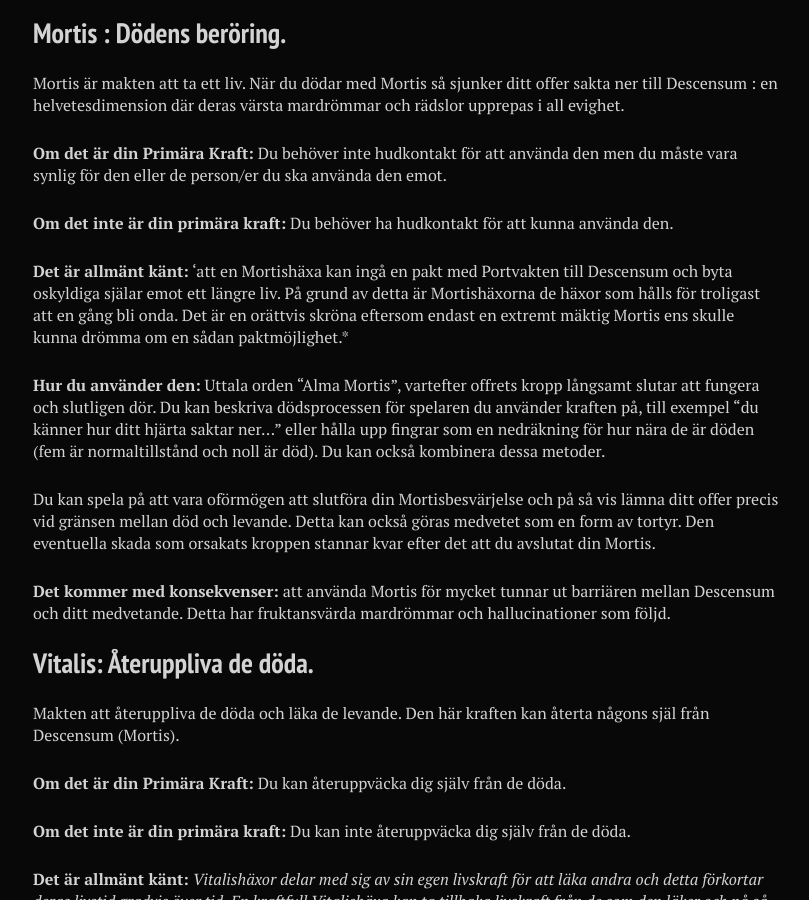
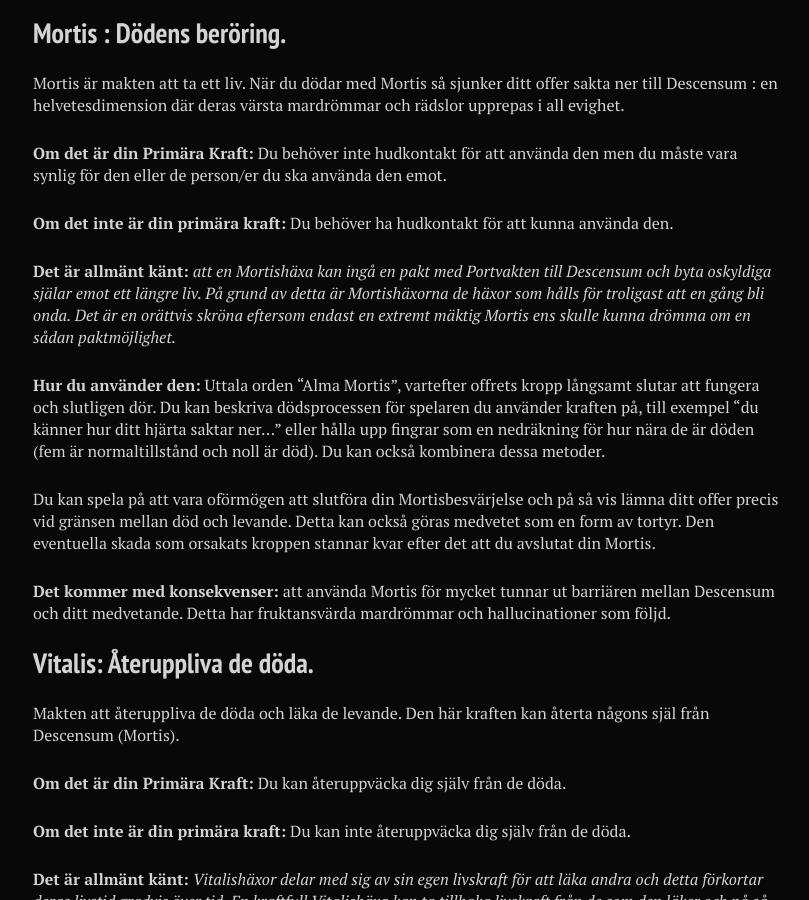
Before and after one commit to stanislavb/www.coven.nu, a Jekyll site: the page built from fiktion/index.md, in a window 1280 px wide and 900 px high, scrolled down 5317 px. Shown: the whole window, without its empty margins (287-1096 px from the left). Built offline with Jekyll 4.4.1, drawn with Linux system fonts in a browser that asks for light colours; nearby versions of some CDN libraries.

```diff
--- a/fiktion/index.md
+++ b/fiktion/index.md
@@ -117,7 +117,7 @@ Mortis är makten att ta ett liv. När du dödar med Mortis så sjunker ditt off
 
 **Om det inte är din primära kraft:** Du behöver ha hudkontakt för att kunna använda den.
 
-**Det är allmänt känt:** 'att en Mortishäxa kan ingå en pakt med Portvakten till Descensum och byta oskyldiga själar emot ett längre liv. På grund av detta är Mortishäxorna de häxor som hålls för troligast att en gång bli onda. Det är en orättvis skröna eftersom endast en extremt mäktig Mortis ens skulle kunna drömma om en sådan paktmöjlighet.*
+**Det är allmänt känt:** *att en Mortishäxa kan ingå en pakt med Portvakten till Descensum och byta oskyldiga själar emot ett längre liv. På grund av detta är Mortishäxorna de häxor som hålls för troligast att en gång bli onda. Det är en orättvis skröna eftersom endast en extremt mäktig Mortis ens skulle kunna drömma om en sådan paktmöjlighet.*
 
 **Hur du använder den:** Uttala orden “Alma Mortis”, vartefter offrets kropp långsamt slutar att fungera och slutligen dör. Du kan beskriva dödsprocessen för spelaren du använder kraften på, till exempel “du känner hur ditt hjärta saktar ner…”  eller hålla upp fingrar som en nedräkning för hur nära de är döden (fem är normaltillstånd och noll är död). Du kan också kombinera dessa metoder.
 
```
